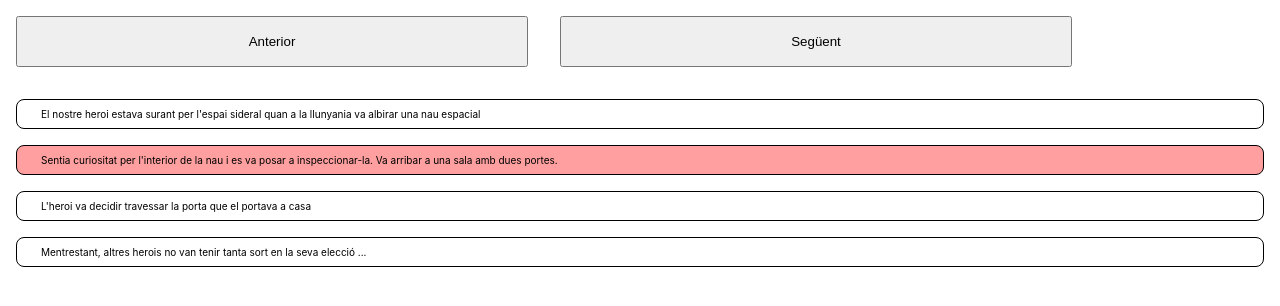
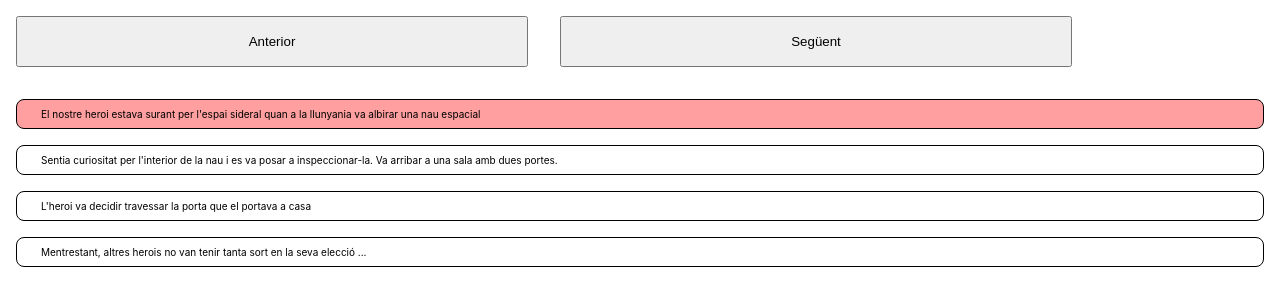
Before and after one commit to Ann-14/Sprint_06, a React (Create React App) app: page / in a window 1280 px wide. Shown: the top 306 px of the page. Built offline with nearby package versions, Linux system fonts and the light colour scheme.

Commit message:
finished level I

```diff
--- a/src/App.js
+++ b/src/App.js
@@ -8,32 +8,30 @@ function App() {
   const heroStory = [
     {
       text: "El nostre heroi estava surant per l'espai sideral quan a la llunyania va albirar una nau espacial",
-      id: '1',
+      id: 1,
     },
     {
       text: "Sentia curiositat per l'interior de la nau i es va posar a inspeccionar-la. Va arribar a una sala amb dues portes.",
-      id: '2',
+      id: 2,
     },
     {
       text: "L'heroi va decidir travessar la porta que el portava a casa",
-      id: '3',
+      id: 3,
     },
     {
       text: "Mentrestant, altres herois no van tenir tanta sort en la seva elecció ...",
-      id: '4',
+      id: 4,
+      img: '4.jpg'
     },
   ];
   const [counter, setCounter] = useState(1)
 
   const moveBack = () => {
-    setCounter(counter - 1)
-    if (counter <= 0) return setCounter(4);
+     counter <= 1 ? setCounter(4):setCounter(counter - 1)
+  }
 
-  }
   const moveNext = () => {
-    if (counter >= heroStory.length) return setCounter(0);
-    setCounter(counter + 1)
-
+     counter >= 4 ? setCounter(1) : setCounter(counter + 1)
   }
 
 
@@ -42,27 +40,8 @@ function App() {
       <Button textBtn={'Anterior'} handleClick={moveBack} />
       <Button textBtn={'Següent'} handleClick={moveNext} />
 
-
       {
-
-        // heroStory.map((elem) =>(
-        // <Escena key={elem.id}
-        // items={heroStory}
-        // idStory={elem.id}
-        // text={elem.text}
-        // counter={counter} />
-        // ))
-
-        // <Escena key={heroStory.id}
-        // items={heroStory}
-        // idStory={heroStory.id}
-        // text={heroStory.text}
-        // counter={counter}
-
-
-        // />
-
-        <Escena items={heroStory} counter={counter} idStory={heroStory.id} />
+        <Escena heroStory={heroStory} counter={counter} idStory={heroStory.id} />
       }
     </>
 
--- a/src/components/escena/Escena.js
+++ b/src/components/escena/Escena.js
@@ -2,13 +2,13 @@
 
 import './Escena.css'
 
-export const Escena = ({counter,items}) => {
+export const Escena = ({counter,heroStory}) => {
 
+const storyText = heroStory.map((elem,index ) =>(
 
+  <div  key={index} className={`${(elem.id)  === counter ? "pinkStyle": "normalStyle" }`}>
+     {elem.text}
 
-const storyText = items.map((elem,index) =>(
-  <div key={index} className={`${index === counter ? "pinkStyle": "normalStyle" }`}>
-     {elem.text}
   </div>
   ))
 
```
